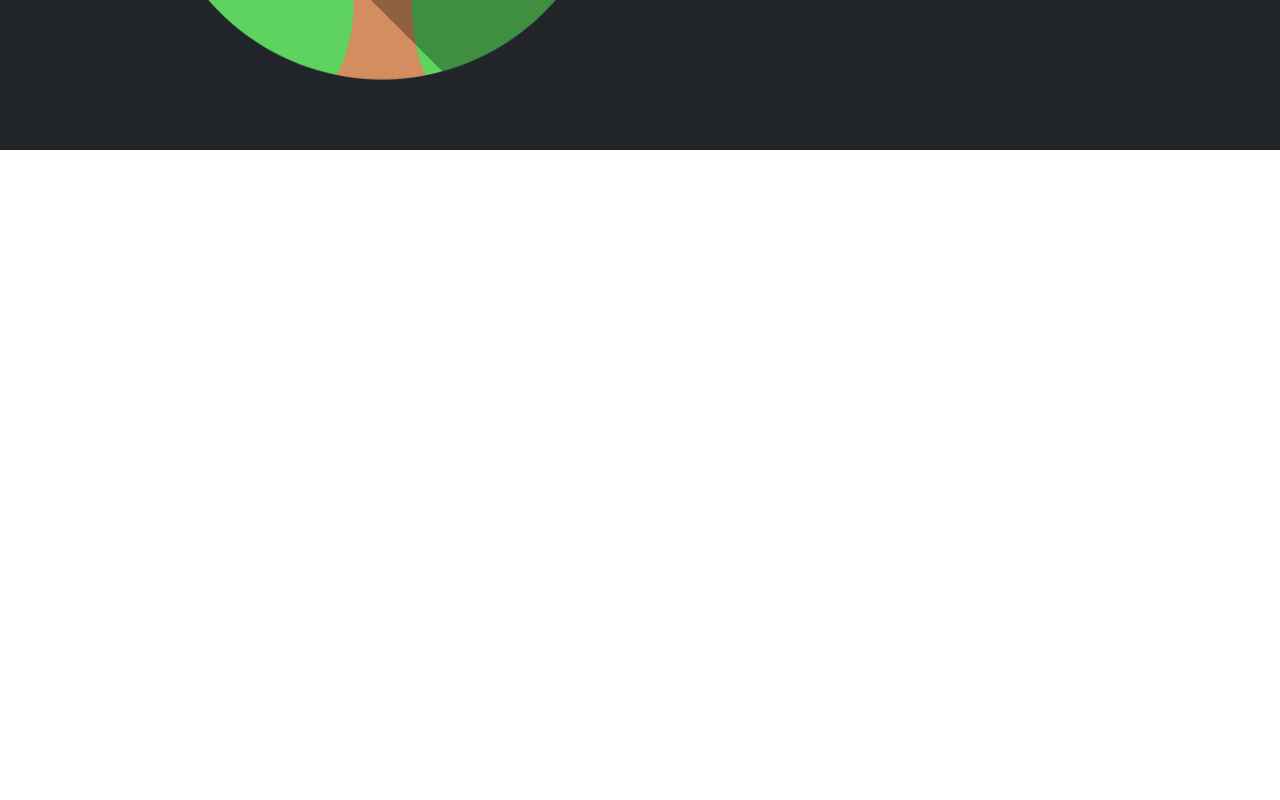
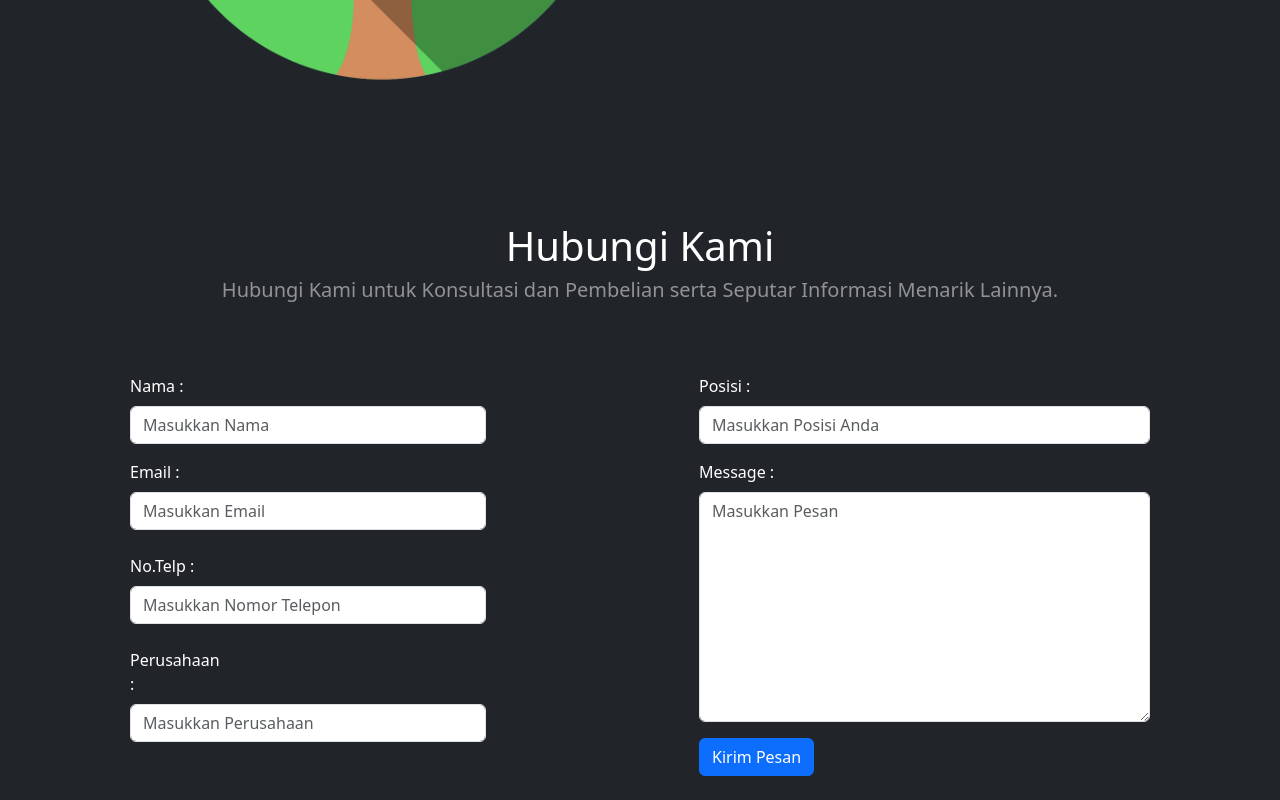
Before and after one commit to Alf4thG3lardi/UKOM-2nd-try, a React (Create React App) app: page / in a window 1280 px wide. Shown: the part 2259-3059 px from the top of the page. Before the commit the page ends 2409 px from the top, so only its background shows below. Built offline with nearby package versions, Linux system fonts and the light colour scheme.

Commit message:
Ulul Commit Form Kontak

```diff
--- a/src/App.js
+++ b/src/App.js
@@ -2,6 +2,7 @@ import Intro from './Home page/Intro/intro';
 import About from './Home page/about/about';
 import Faq from './Home page/faq/faq';
 import Navbar from './Home page/navbar/navbar';
+import Form from './Form-Client/form-clients';
 
 function App() {
   return (
@@ -10,6 +11,7 @@ function App() {
       <Intro/>
       <Faq/>
       <About/>
+      <Form/>
     </div>
   );
 }
--- /dev/null
+++ b/src/Form-Client/form-clients.js
@@ -0,0 +1,63 @@
+import React from "react";
+import "bootstrap/dist/css/bootstrap.min.css";
+
+const Form = () => {
+  return (
+    <form className="container">
+      <div className="text-center text-white mt-4 py-5">
+        <h1>Hubungi Kami</h1>
+        <h5 className="text-white-50">Hubungi Kami untuk Konsultasi dan Pembelian serta Seputar Informasi Menarik Lainnya.</h5>
+      </div>
+
+      <div className="text-white pt-3">
+        <div className="row">
+          <div className="col-4 ms-5">
+            <div className="mb-3">
+              <label for="inputEmail3" className="col-3 form-label">
+                Nama :
+              </label>
+              <input type="text" className="form-control" id="inputEmail3" placeholder="Masukkan Nama"></input>
+            </div>
+            <div className="mb-4">
+              <label for="inputEmail3" className="col-3 form-label">
+                Email :
+              </label>
+              <input type="text" className="form-control" id="inputEmail3" placeholder="Masukkan Email"></input>
+            </div>
+            <div className="mb-4">
+              <label for="inputEmail3" className="col-3 form-label">
+                No.Telp :
+              </label>
+              <input type="text" className="form-control" id="inputEmail3" placeholder="Masukkan Nomor Telepon"></input>
+            </div>
+            <div className="mb-4">
+              <label for="inputEmail3" className="col-3 form-label">
+                Perusahaan :
+              </label>
+              <input type="text" className="form-control" id="inputEmail3" placeholder="Masukkan Perusahaan"></input>
+            </div>
+
+          </div>
+
+          <div className="col-5 me-5 ms-auto mb-4">
+            <div className="mb-3">
+              <label for="inputEmail3" className="col-3 form-label">
+                Posisi :
+              </label>
+              <input type="text" className="form-control" id="inputEmail3" placeholder="Masukkan Posisi Anda"></input>
+            </div>
+            <div className="mb-3">
+              <label for="exampleFormControlTextarea1" class="form-label">
+                Message :
+              </label>
+              <textarea class="form-control" id="exampleFormControlTextarea1" rows="9" placeholder="Masukkan Pesan"></textarea>
+            </div>
+            <button className="btn btn-primary">Kirim Pesan</button>
+          </div>
+        </div>
+      </div>
+    </form>
+  );
+};
+
+export default Form;
```
